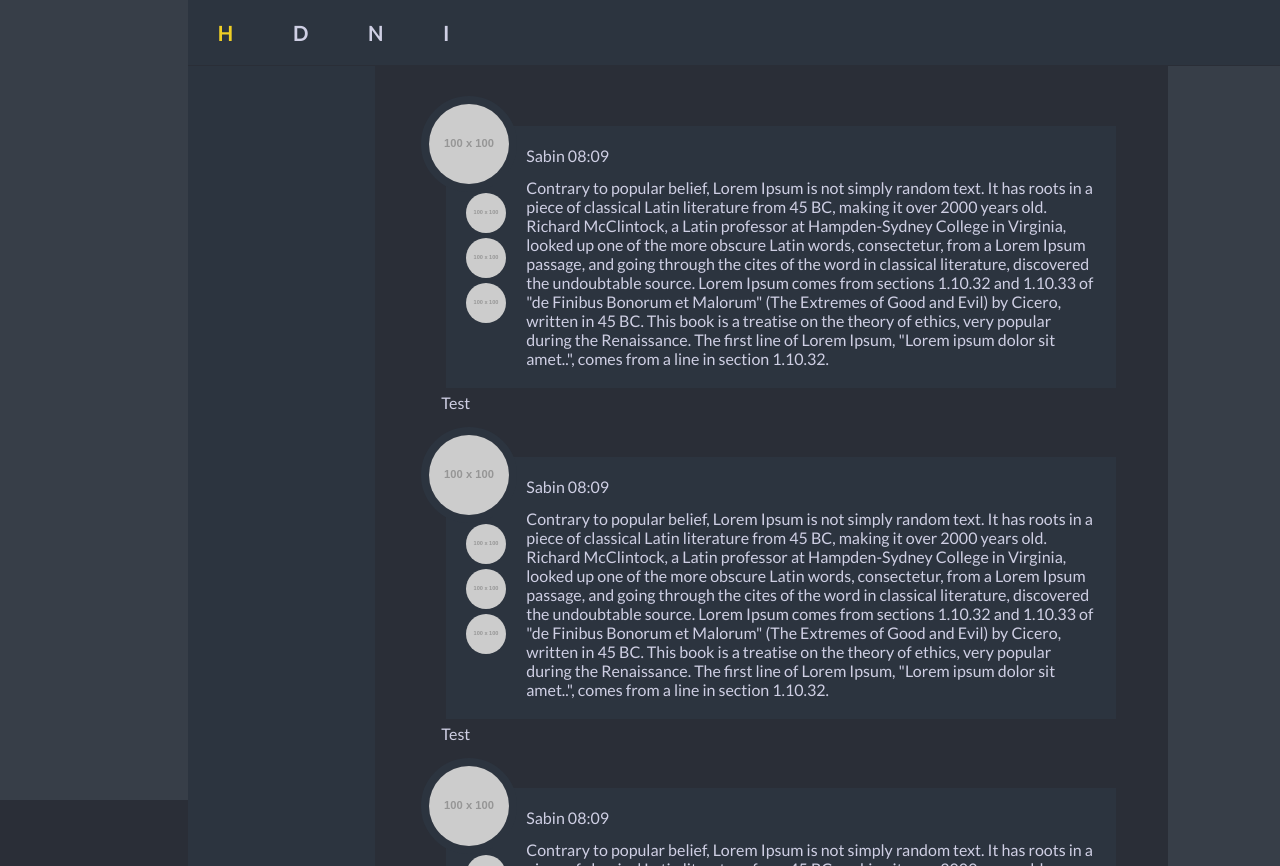
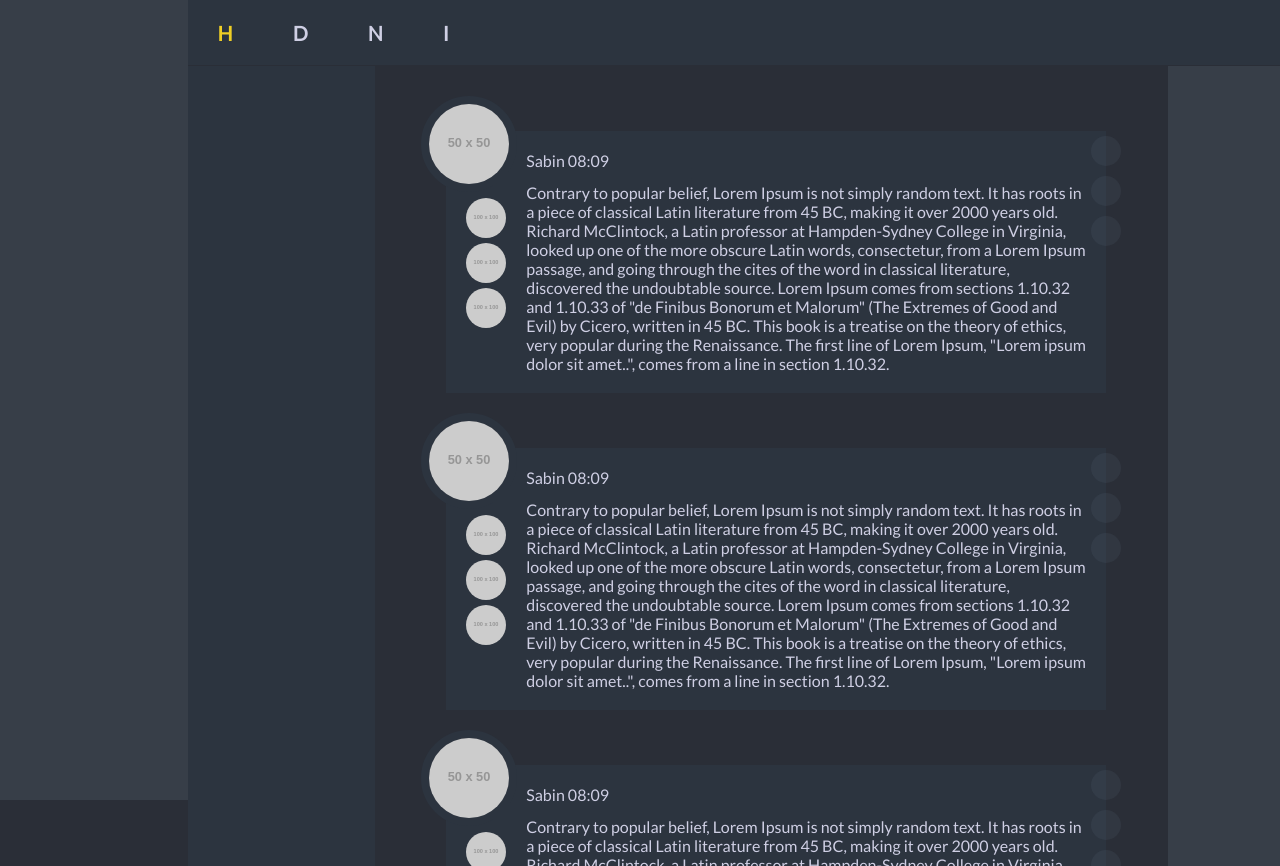
Before and after one commit to sabinadams/defrag, an Angular app: page / in a window 1280 px wide. Built offline with nearby package versions, Linux system fonts and the light colour scheme.

Commit message:
Action Buttons

```diff
--- a/src/app/home/timeline/timeline-item/timeline-item.html
+++ b/src/app/home/timeline/timeline-item/timeline-item.html
@@ -1,6 +1,7 @@
 <div class="timeline-item">
+    <div class="main-container">
         <div class="profile-picture-container">
-        <img class="profile-picture" src="http://placehold.it/100x100">
+            <img class="profile-picture" src="http://placehold.it/50x50">
         </div>
         <div class="item-contents">
             <div class="content-container">
@@ -14,19 +15,18 @@
                         <img src="http://placehold.it/100x100" class="activity-pic">
                     </div>
                     <div class="body">
-                    Contrary to popular belief, Lorem Ipsum is not simply random text.
-                    It has roots in a piece of classical Latin literature from 45 BC, making it over 2000 years old.
-                    Richard McClintock, a Latin professor at Hampden-Sydney College in Virginia, looked up one of the
-                    more obscure Latin words, consectetur, from a Lorem Ipsum passage, and going through the cites of
-                    the word in classical literature, discovered the undoubtable source. Lorem Ipsum comes from sections
-                    1.10.32 and 1.10.33 of "de Finibus Bonorum et Malorum" (The Extremes of Good and Evil) by Cicero,
-                    written in 45 BC. This book is a treatise on the theory of ethics, very popular during the Renaissance.
-                    The first line of Lorem Ipsum, "Lorem ipsum dolor sit amet..", comes from a line in section 1.10.32.
+                        Contrary to popular belief, Lorem Ipsum is not simply random text. It has roots in a piece of classical Latin literature from 45 BC, making it over 2000 years old. Richard McClintock, a Latin professor at Hampden-Sydney College in Virginia, looked up
+                        one of the more obscure Latin words, consectetur, from a Lorem Ipsum passage, and going through the cites of the word in classical literature, discovered the undoubtable source. Lorem Ipsum comes from sections 1.10.32 and 1.10.33
+                        of "de Finibus Bonorum et Malorum" (The Extremes of Good and Evil) by Cicero, written in 45 BC. This book is a treatise on the theory of ethics, very popular during the Renaissance. The first line of Lorem Ipsum, "Lorem ipsum dolor
+                        sit amet..", comes from a line in section 1.10.32.
+                    </div>
                 </div>
             </div>
         </div>
     </div>
     <div class="actions">
-        Test
+        <div class="action"></div>
+        <div class="action"></div>
+        <div class="action"></div>
     </div>
 </div>
--- a/src/app/home/timeline/timeline-item/timeline-item.scss
+++ b/src/app/home/timeline/timeline-item/timeline-item.scss
@@ -5,6 +5,8 @@ $profile-pic-size: 80px;
     margin-top: 45px;
     padding-left: 20px;
     position: relative;
+    @extend .flex-row;
+    .main-container {
         .profile-picture-container {
             background: transparent;
             position: absolute;
@@ -45,8 +47,25 @@ $profile-pic-size: 80px;
                         padding-left: 20px;
                         flex: 1;
                     }
-
                 }
             }
         }
     }
+    .actions {
+        @extend .flex-column;
+        margin-left: -20px;
+        margin-top: 10px;
+        .action {
+            height: 30px;
+            width: 30px;
+            border-radius: 100%;
+            background-color: $light-highlight;
+            margin-bottom: 10px;
+            opacity: 0.1;
+            transition: opacity 300ms ease-in;
+            &:hover {
+                opacity: 1;
+            }
+        }
+    }
+}
```
Lines whose indentation alone changed are shown as unchanged.
